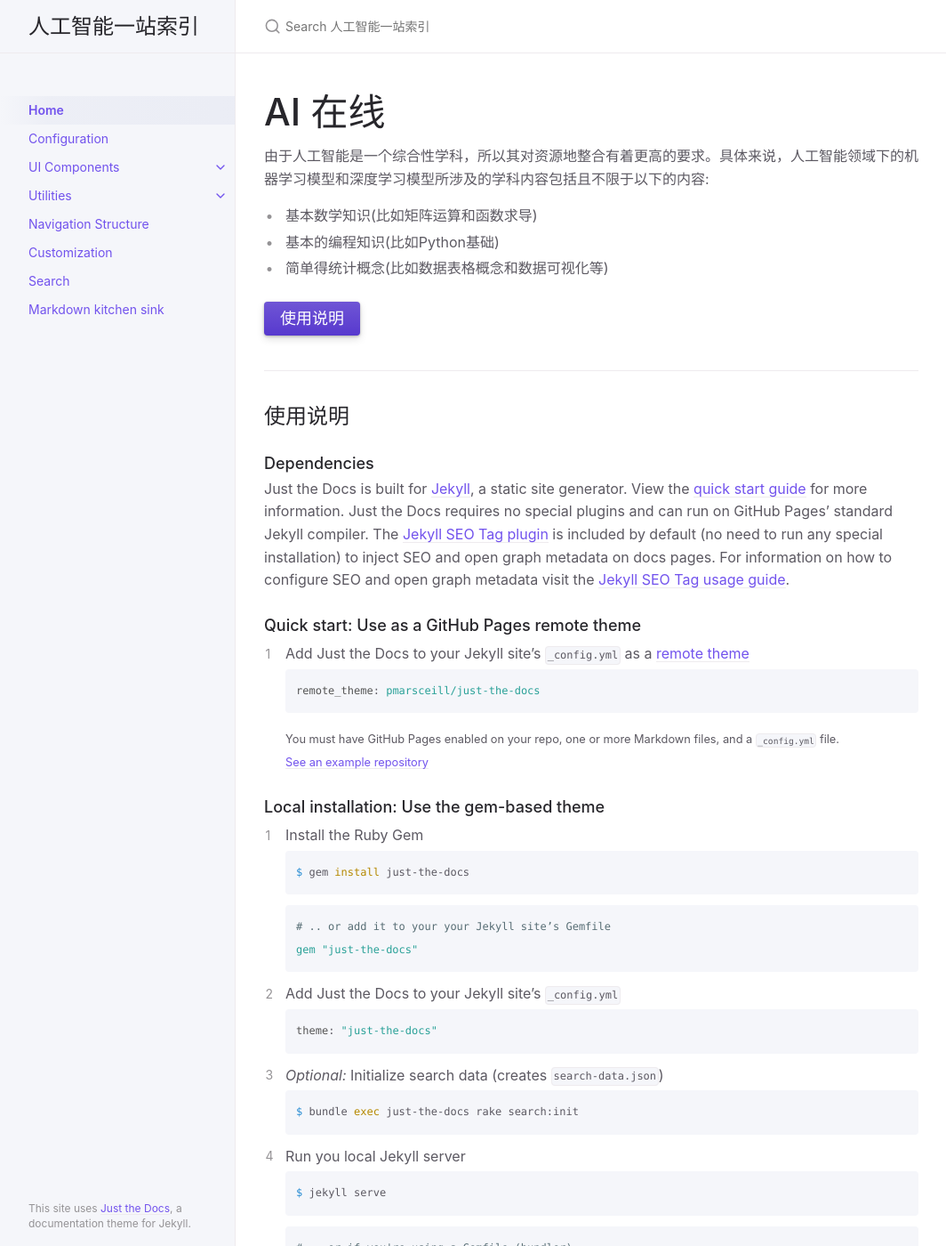
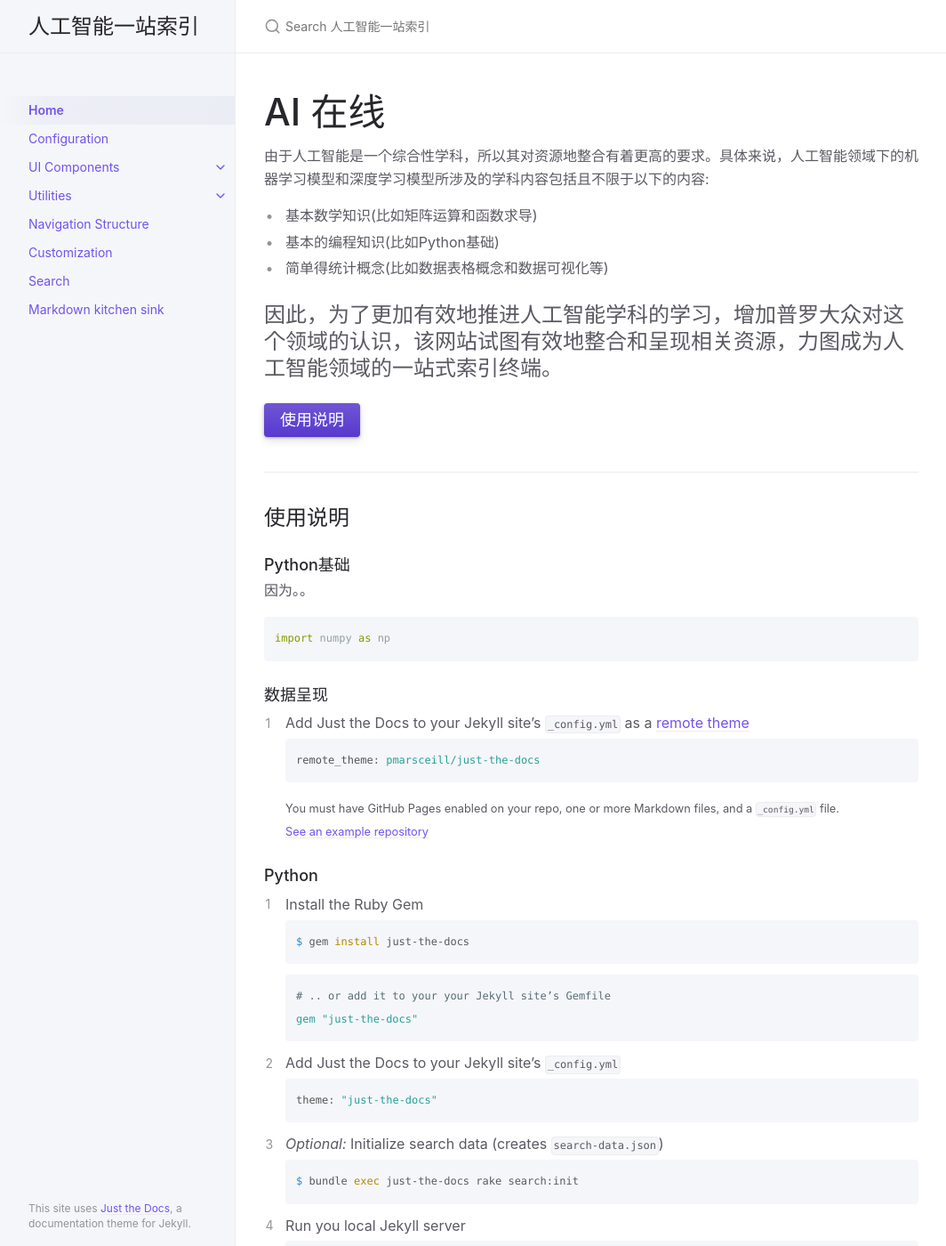
Before and after one commit to Michael-yunfei/MyPython, a Jekyll site: the page built from index.md, in a window 1280 px wide and 1400 px high. Shown: the whole window at 89% size, without its empty margins (107-1171 px from the left). Built offline with Jekyll 4.4.1, drawn with Linux system fonts in a browser that asks for light colours.

Commit message:
update home page and side tag

````diff
--- a/index.md
+++ b/index.md
@@ -15,6 +15,7 @@ last_modified_date: 2020-04-27T17:54:08+0000
 * 基本的编程知识(比如Python基础)
 * 简单得统计概念(比如数据表格概念和数据可视化等)
 
+因此，为了更加有效地推进人工智能学科的学习，增加普罗大众对这个领域的认识，该网站试图有效地整合和呈现相关资源，力图成为人工智能领域的一站式索引终端。
 {: .fs-6 .fw-300 }
 
 [使用说明](#getting-started){: .btn .btn-primary .fs-5 .mb-4 .mb-md-0 .mr-2 }
@@ -25,11 +26,15 @@ last_modified_date: 2020-04-27T17:54:08+0000
 
 ## 使用说明
 
-### Dependencies
+### Python基础
 
-Just the Docs is built for [Jekyll](https://jekyllrb.com), a static site generator. View the [quick start guide](https://jekyllrb.com/docs/) for more information. Just the Docs requires no special plugins and can run on GitHub Pages' standard Jekyll compiler. The [Jekyll SEO Tag plugin](https://github.com/jekyll/jekyll-seo-tag) is included by default (no need to run any special installation) to inject SEO and open graph metadata on docs pages. For information on how to configure SEO and open graph metadata visit the [Jekyll SEO Tag usage guide](https://jekyll.github.io/jekyll-seo-tag/usage/).
+因为。。
 
-### Quick start: Use as a GitHub Pages remote theme
+```python
+import numpy as np
+```
+
+### 数据呈现
 
 1. Add Just the Docs to your Jekyll site's `_config.yml` as a [remote theme](https://blog.github.com/2017-11-29-use-any-theme-with-github-pages/)
 ```yaml
@@ -37,7 +42,7 @@ remote_theme: pmarsceill/just-the-docs
 ```
 <small>You must have GitHub Pages enabled on your repo, one or more Markdown files, and a `_config.yml` file. [See an example repository](https://github.com/pmarsceill/jtd-remote)</small>
 
-### Local installation: Use the gem-based theme
+### Python
 
 1. Install the Ruby Gem
 ```bash
````
Also changed, not shown: docs/Python简介/buttons.md (renamed from docs/ui-components/buttons.md), docs/Python简介/code.md (renamed from docs/ui-components/code.md), docs/Python简介/labels.md (renamed from docs/ui-components/labels.md), docs/Python简介/lists.md (renamed from docs/ui-components/lists.md), docs/Python简介/tables.md (renamed from docs/ui-components/tables.md), docs/Python简介/typography.md (renamed from docs/ui-components/typography.md), docs/Python简介/ui-components.md (renamed from docs/ui-components/ui-components.md).
